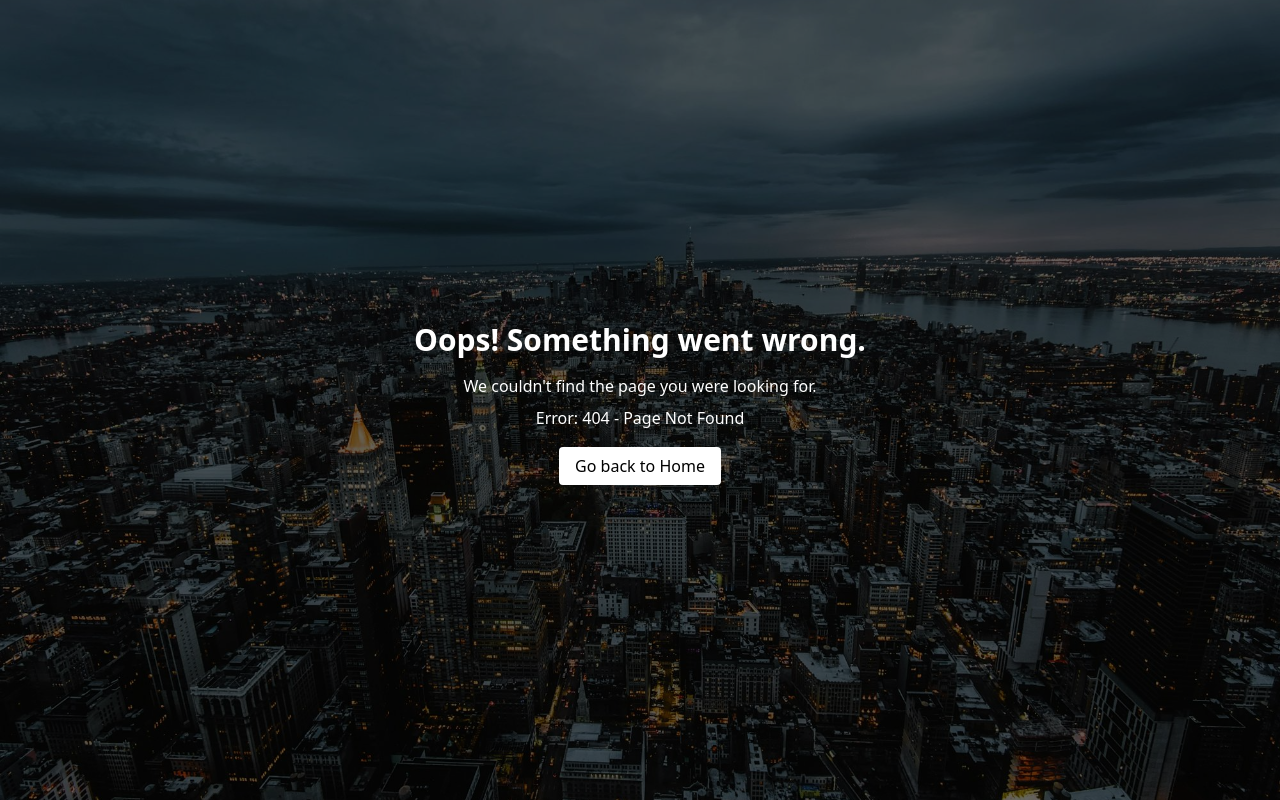
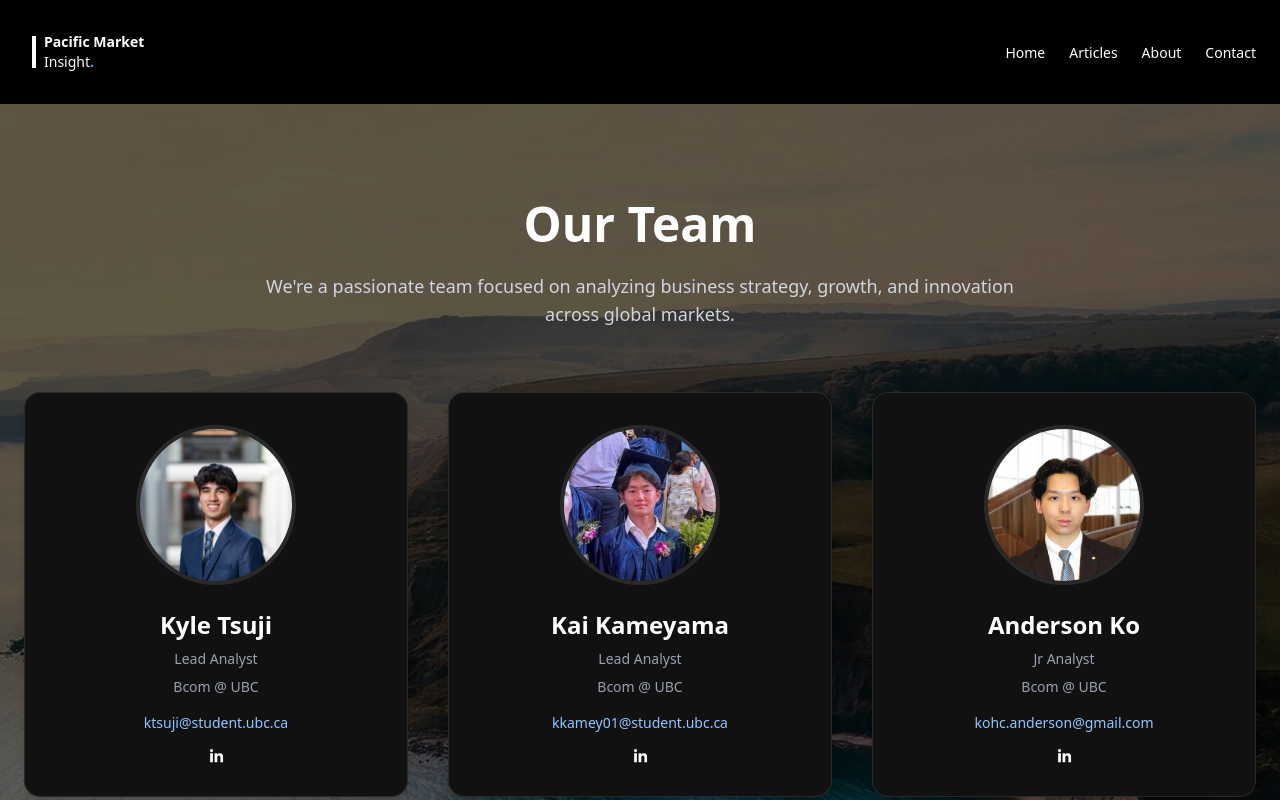
Before and after one commit to Kk120306/PMI, a React (Vite) app: page /about in a window 1280 px wide. Before the commit this address had no page. Shown: the top 800 px of the page. Built offline with nearby package versions, Linux system fonts and the light colour scheme.

Commit message:
complete about us page and fixed routes

```diff
--- a/src/components/Navbar/Navbar.jsx
+++ b/src/components/Navbar/Navbar.jsx
@@ -18,7 +18,7 @@ const NavBar = () => {
     return (
         <nav className="bg-black text-white p-4 pr-6">
             <div className="flex items-center justify-between">
-                <Logo />
+                <Link to="/"><Logo /></Link>
 
                 <button
                     className="md:hidden text-white"
--- a/src/components/NewestArticle.jsx
+++ b/src/components/NewestArticle.jsx
@@ -1,5 +1,6 @@
 import articles from './../data/articles.json';
 import { FaReadme } from "react-icons/fa6";
+import { Link } from "react-router-dom";
 
 const NewestArticle = () => {
     const sortedArticles = [...articles].sort(
@@ -21,13 +22,13 @@ const NewestArticle = () => {
                     </div>
                     <h2 className="md:text-4xl text-2xl font-bold mb-2">{newest.title}</h2>
                     <p className="text-sm text-gray-500 mb-8">{new Date(newest.publishedAt).toDateString()}</p>
-                    <a
-                        href={`/articles/${newest.slug}`}
+                    <Link
+                        to={`/articles/${newest.slug}`}
                         className="text-black-600 border-1 px-10 py-4
                         transition duration-300 ease-in-out hover:bg-black hover:text-white"
                     >
                         Read More →
-                    </a>
+                    </Link>
                 </div>
 
                 <p className="mb-4 max-w-xl text-gray-700 md:mt-15">{newest.summary}</p>
--- /dev/null
+++ b/src/components/Pages/About.jsx
@@ -0,0 +1,75 @@
+import AboutBg from '../../assets/about-bg.jpg';
+import authors from '../../data/author.json';
+import { FaLinkedinIn } from "react-icons/fa";
+
+const About = () => {
+    return (
+        <div>
+            <div
+                className="relative min-h-screen bg-cover bg-center text-white"
+                style={{ backgroundImage: `url(${AboutBg})` }}
+            >
+                <div className="absolute inset-0 bg-black/60 z-0"></div>
+
+                <div className="relative z-10 flex flex-col items-center justify-center py-24 px-6">
+                    <h1 className="text-5xl font-bold mb-6">Our Team</h1>
+                    <p className="text-lg text-gray-300 mb-16 text-center max-w-3xl">
+                        We're a passionate team focused on analyzing business strategy, growth, and innovation across global markets.
+                    </p>
+
+                    <div className="grid grid-cols-1 sm:grid-cols-2 lg:grid-cols-3 gap-10 w-full max-w-7xl">
+                        {authors.map((author) => (
+                            <div
+                                key={author.id}
+                                className="bg-[#111111] border border-white/10 rounded-2xl p-8 shadow-lg hover:shadow-2xl transition-all duration-300"
+                            >
+                                <img
+                                    src={author.profileImage}
+                                    alt={author.name}
+                                    className="w-40 h-40 object-cover rounded-full mx-auto mb-6 border-4 border-white/10"
+                                />
+                                <h2 className="text-2xl font-semibold text-white text-center">{author.name}</h2>
+                                <p className="text-sm text-gray-400 text-center mt-2">{author.role}</p>
+                                <p className="text-sm text-gray-400 text-center mt-2">{author.bio}</p>
+                                <p className="text-sm text-blue-300 text-center mt-4">
+                                    <a href={`mailto:${author.contact}`} className="hover:underline">
+                                        {author.contact}
+                                    </a>
+                                </p>
+                                <div className="flex justify-center mt-4">
+                                    <a
+                                        href={author.linkedin}
+                                        target="_blank"
+                                        rel="noopener noreferrer"
+                                        className="text-white hover:text-blue-500 hover:scale-110 transition-colors duration-300"
+                                    >
+                                        <FaLinkedinIn size={15} />
+                                    </a>
+                                </div>
+                            </div>
+                        ))}
+                    </div>
+
+                    <div>
+                    </div>
+                </div>
+            </div>
+            <div className="bg-black py-20 px-6">
+                <div className="max-w-5xl mx-auto text-center">
+                    <h2 className="text-4xl md:text-5xl font-bold text-white mb-8">Our Mission</h2>
+                    <p className="text-lg md:text-xl text-gray-300 leading-relaxed">
+                        At <span className="text-white font-semibold">Pacific Market Insights</span>, we are dedicated to providing businesses with clear,
+                        actionable insights to thrive in today’s dynamic markets. Our team of experienced analysts combines deep industry
+                        knowledge with cutting-edge research methodologies to uncover opportunities and deliver data-driven solutions.
+                        <br className="hidden md:block" /><br className="hidden md:block" />
+                        Whether it’s navigating market challenges or identifying the next big trend, we are your trusted partner
+                        in driving growth and success.
+                    </p>
+                </div>
+            </div>
+
+        </div>
+    );
+};
+
+export default About;
--- a/src/components/Pages/Articles.jsx
+++ b/src/components/Pages/Articles.jsx
@@ -40,12 +40,12 @@ const Articles = () => {
                         <p className="text-sm text-gray-500 mb-4">{new Date(article.publishedAt).toDateString()}</p>
                         <p className="text-gray-700 flex-grow">{article.summary}</p>
 
-                        <a
-                            href={`/articles/${article.slug}`}
+                        <Link
+                            to={`/articles/${article.slug}`}
                             className="mt-4 text-sky-600 hover:text-sky-800 font-medium transition duration-200"
                         >
                             Read More →
-                        </a>
+                        </Link>
                     </div>
                 ))}
             </div>
--- a/src/components/Pages/HomePage.jsx
+++ b/src/components/Pages/HomePage.jsx
@@ -10,7 +10,7 @@ const HomePage = () => {
         <div className="text-white mb-10">
 
             <div
-                className="relative h-[90vh] bg-cover bg-center flex items-end md:p-12 p-7 lg:p-15 pb-0 justify-between gap-5 parallax-bg"
+                className="relative h-[93vh] bg-cover bg-center flex items-end md:p-12 p-7 lg:p-15 pb-0 justify-between gap-5 parallax-bg"
                 style={{ backgroundImage: `url(${HomeBg})` }}
             >
                 <div className="absolute inset-0 bg-black/40"></div>
--- a/src/components/RecentArticles.jsx
+++ b/src/components/RecentArticles.jsx
@@ -3,6 +3,7 @@ import { IoPricetagsOutline } from "react-icons/io5";
 import Recent1 from './../assets/recent1.jpg';
 import Recent2 from './../assets/recent2.jpg';
 import Recent3 from './../assets/recent3.jpg';
+import { Link } from "react-router-dom";
 
 const RecentArticles = () => {
     const sortedArticles = [...articles].sort(
@@ -33,12 +34,12 @@ const RecentArticles = () => {
                         <h3 className="text-xl font-bold">{article.title}</h3>
                         <p className="text-sm text-gray-500">{new Date(article.publishedAt).toDateString()}</p>
                         <p className="text-gray-700">{article.summary}</p>
-                        <a
-                            href={`/articles/${article.slug}`}
+                        <Link
+                            to={`/articles/${article.slug}`}
                             className="mt-auto text-sky-600 hover:text-black font-medium"
                         >
                             Read More →
-                        </a>
+                        </Link>
                     </div>
                 ))}
             </div>
--- a/src/data/articles.json
+++ b/src/data/articles.json
@@ -22,7 +22,7 @@
             "Equity Research"
         ],
         "publishedAt": "2025-03-10",
-        "authorId": 2
+        "authorId": 3
     },
     {
         "id": 3,
--- a/src/data/author.json
+++ b/src/data/author.json
@@ -4,21 +4,35 @@
         "name": "Kyle Tsuji",
         "bio": "Bcom @ UBC",
         "profileImage": "/assets/face/kyle.jpg",
-      "contact" : "ktsuji@student.ubc.ca"
+        "contact": "ktsuji@student.ubc.ca",
+        "role": "Lead Analyst",
+        "linkedin": "https://www.linkedin.com/in/kytsuj/"
     },
     {
         "id": 2,
+        "name": "Kai Kameyama",
+        "bio": "Bcom @ UBC",
+        "profileImage": "/assets/face/kai.jpeg",
+        "contact": "kkamey01@student.ubc.ca",
+        "role": "Lead Analyst",
+        "linkedin": "www.linkedin.com/in/kaikameyama"
+    },
+    {
+        "id": 3,
         "name": "Anderson Ko",
         "bio": "Bcom @ UBC",
         "profileImage": "/assets/face/ander.jpg",
-      "contact" : "kohc.anderson@gmail.com"
+        "contact": "kohc.anderson@gmail.com",
+        "role": "Jr Analyst",
+        "linkedin": "https://www.linkedin.com/in/anderson-ko/"
     },
     {
-        "id": 3,
+        "id": 4,
         "name": "Luke Delahunty",
         "bio": "Bcom @ UBC",
         "profileImage": "/assets/face/luke.jpg",
-        "contact" : "lukedelahunty8@gmail.com"
+        "contact": "lukedelahunty8@gmail.com",
+        "role": "Jr Analyst",
+        "linkedin": "https://www.linkedin.com/in/luke-delahunty"
     }
-
 ]
--- a/src/routes.jsx
+++ b/src/routes.jsx
@@ -4,6 +4,7 @@ import HomePage from "./components/Pages/HomePage";
 import Contact from "./components/Pages/Contact";
 import Articles from "./components/Pages/Articles";
 import ArticleFace from "./components/Pages/ArticleFace";
+import About from "./components/Pages/About";
 
 const routes = [
     {
@@ -27,6 +28,9 @@ const routes = [
             {
                 path : "/articles/:slug",
                 element : <ArticleFace />
+            }, {
+                path : "/about",
+                element : <About />
             }
         ]
     }
```
Also changed, not shown: public/assets/face/kai.jpeg (added), src/assets/about-bg.jpg (added). Lines whose indentation alone changed are shown as unchanged.
